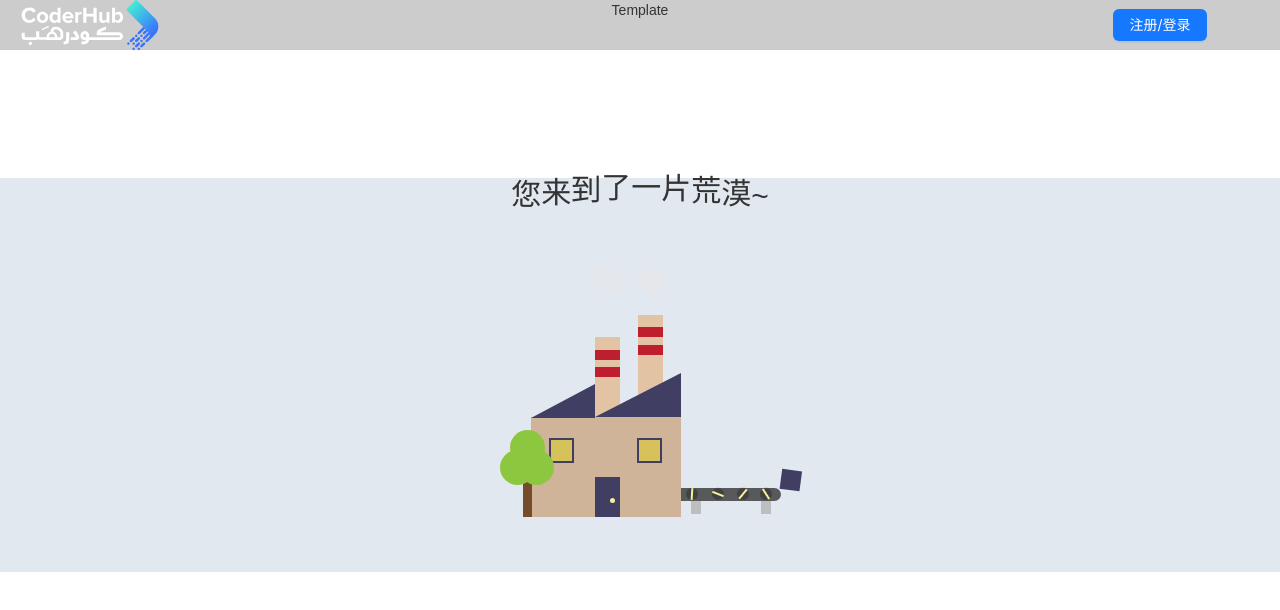
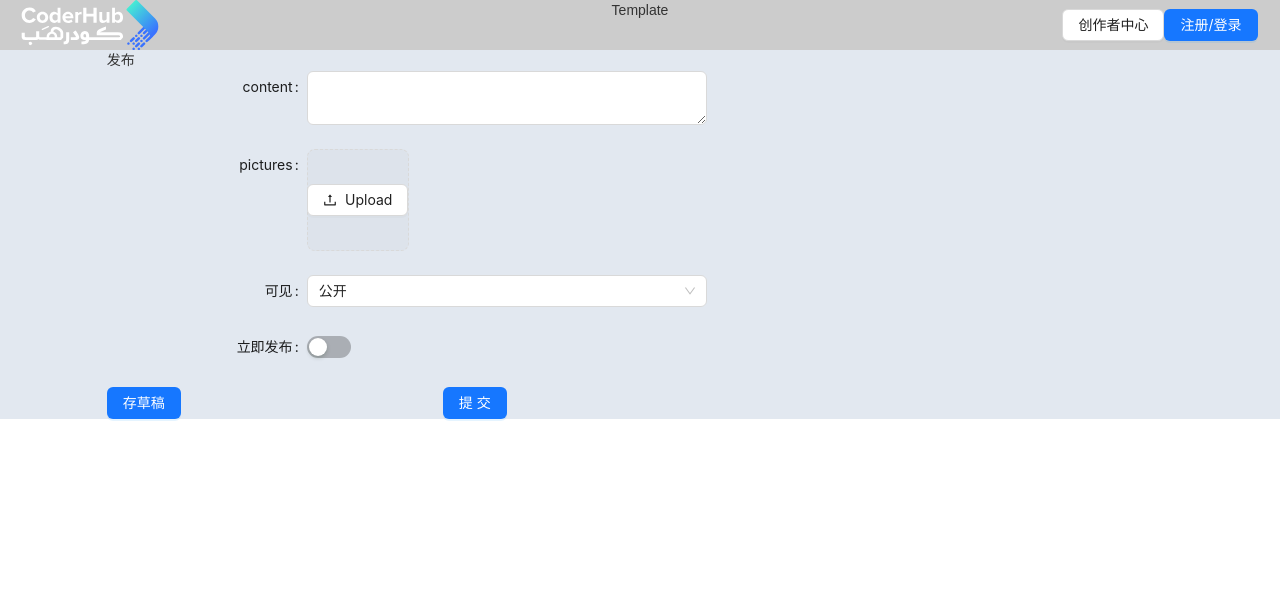
Before and after one commit to James4518/coderhub_headend, a React (Create React App) app: page /#/creator/publish in a window 1280 px wide. Shown: the top 610 px of the page. Built offline with nearby package versions, Linux system fonts and the light colour scheme; no server answers.

Commit message:
try publish

```diff
--- a/src/compoments/app-header/cpns/right/index.tsx
+++ b/src/compoments/app-header/cpns/right/index.tsx
@@ -22,8 +22,12 @@ const HeaderRight: FC<IProps> = () => {
     logout();
     storageHelper.clear(storageType);
   };
+  const createBtnClick = () => {
+    navigate('/creator');
+  };
   return (
     <RightWrapper>
+      <Button onClick={createBtnClick}>创作者中心</Button>
       {userId ? (
         <Button type="primary" onClick={signOutClick}>
           登出
--- a/src/router/index.tsx
+++ b/src/router/index.tsx
@@ -6,6 +6,8 @@ const Register = lazy(() => import('@/views/register'));
 const Login = lazy(() => import('@/views/login'));
 const Personal = lazy(() => import('@/views/personal'));
 const NotFound = lazy(() => import('@/views/notFound'));
+const Creater = lazy(() => import('@/views/creator'));
+const Publish = lazy(() => import('@/views/creator/cpns/publish'));
 
 const routes: RouteObject[] = [
   {
@@ -29,6 +31,16 @@ const routes: RouteObject[] = [
     element: <Personal />
   },
   {
+    path: '/creator',
+    element: <Creater />,
+    children: [
+      {
+        path: '/creator/publish',
+        element: <Publish />
+      }
+    ]
+  },
+  {
     path: '*',
     element: <NotFound />
   }
--- /dev/null
+++ b/src/views/creator/cpns/publish/index.tsx
@@ -0,0 +1,198 @@
+import React, { memo, useState } from 'react';
+import type { FC, ReactNode } from 'react';
+import {
+  Button,
+  DatePicker,
+  Form,
+  Input,
+  Select,
+  Switch,
+  Image,
+  Upload,
+  UploadFile,
+  UploadProps,
+  FormProps,
+  Flex
+} from 'antd';
+import { useAppSelector, useAppShallowEqual } from '@/store';
+import { RcFile } from 'antd/es/upload';
+import { PublishField } from './type';
+import { UploadOutlined } from '@ant-design/icons';
+import dayjs, { Dayjs } from 'dayjs';
+
+interface IProps {
+  children?: ReactNode;
+}
+
+const Publish: FC<IProps> = () => {
+  const { TextArea } = Input;
+  const { username } = useAppSelector(
+    (state) => ({
+      username: state.user.name
+    }),
+    useAppShallowEqual
+  );
+  const [immediatePublish, setImmediatePublish] = useState(true);
+  const [previewOpen, setPreviewOpen] = useState(false);
+  const [previewImage, setPreviewImage] = useState('');
+  const [fileList, setFileList] = useState<UploadFile[]>([]);
+  const currentDate = dayjs();
+  const disabledDate = (current: Dayjs): boolean => {
+    return current && current.isBefore(currentDate.startOf('day'));
+  };
+  const disabledTime = (selectedDate: Dayjs | null) => {
+    if (selectedDate && selectedDate.isSame(currentDate, 'day')) {
+      return {
+        disabledHours: () =>
+          Array.from({ length: 24 }, (_, index) => index).splice(
+            0,
+            currentDate.hour()
+          ),
+        disabledMinutes: () =>
+          Array.from({ length: 60 }, (_, index) => index).splice(
+            0,
+            currentDate.minute() + 1
+          )
+      };
+    }
+    return {};
+  };
+  const handleSwitchChange = (checked: boolean) => {
+    setImmediatePublish(checked);
+  };
+  const getBase64 = (file: RcFile): Promise<string> =>
+    new Promise((resolve, reject) => {
+      const reader = new FileReader();
+      reader.readAsDataURL(file);
+      reader.onload = () => resolve(reader.result as string);
+      reader.onerror = (error) => reject(error);
+    });
+  const handlePreview = async (file: UploadFile) => {
+    if (!file.url && !file.preview) {
+      file.preview = await getBase64(file.originFileObj as RcFile);
+    }
+    setPreviewImage(file.url || (file.preview as string));
+    setPreviewOpen(true);
+  };
+  const beforeUpload = (file: RcFile): Promise<Blob | RcFile> => {
+    return new Promise((resolve) => {
+      const reader = new FileReader();
+      reader.readAsDataURL(file);
+      reader.onload = () => {
+        const img = document.createElement('img');
+        img.src = reader.result as string;
+        img.onload = () => {
+          const canvas = document.createElement('canvas');
+          canvas.width = img.naturalWidth;
+          canvas.height = img.naturalHeight;
+          const ctx = canvas.getContext('2d')!;
+          ctx.drawImage(img, 0, 0);
+          ctx.fillStyle = 'white';
+          ctx.textBaseline = 'middle';
+          ctx.font = '20px Arial';
+          const coderhubText = 'coderhub';
+          const usernameText = `by ${username}`;
+          const coderhubWidth = ctx.measureText(coderhubText).width;
+          const usernameWidth = ctx.measureText(usernameText).width;
+          ctx.fillText(
+            coderhubText,
+            canvas.width - coderhubWidth - 20,
+            canvas.height - 50
+          );
+          ctx.fillText(
+            usernameText,
+            canvas.width - usernameWidth - 20,
+            canvas.height - 20
+          );
+          canvas.toBlob((blob) => {
+            resolve(blob || file);
+          });
+        };
+      };
+    });
+  };
+  const handleChange: UploadProps['onChange'] = ({ fileList: newFileList }) =>
+    setFileList(newFileList);
+  const onFinish: FormProps<PublishField>['onFinish'] = (values) => {
+    console.log('Success:', values);
+  };
+  const onFinishFailed: FormProps<PublishField>['onFinishFailed'] = (
+    errorInfo
+  ) => {
+    console.log('Failed:', errorInfo);
+  };
+  return (
+    <Form
+      name="basic"
+      labelCol={{ span: 8 }}
+      wrapperCol={{ span: 16 }}
+      style={{ maxWidth: 600 }}
+      initialValues={{ remember: true }}
+      onFinish={onFinish}
+      onFinishFailed={onFinishFailed}
+      autoComplete="off"
+    >
+      <Form.Item label="content" name="content">
+        <TextArea />
+      </Form.Item>
+      <Form.Item label="pictures" name="picture">
+        <div>
+          <Upload
+            maxCount={9}
+            beforeUpload={beforeUpload}
+            listType="picture-card"
+            fileList={fileList}
+            onPreview={handlePreview}
+            onChange={handleChange}
+          >
+            <Button icon={<UploadOutlined />}>Upload</Button>
+          </Upload>
+          {previewImage && (
+            <Image
+              wrapperStyle={{ display: 'none' }}
+              preview={{
+                visible: previewOpen,
+                onVisibleChange: (visible) => setPreviewOpen(visible),
+                afterOpenChange: (visible) => !visible && setPreviewImage('')
+              }}
+              src={previewImage}
+            />
+          )}
+        </div>
+      </Form.Item>
+      <Form.Item label="可见">
+        <Select defaultValue="publish">
+          <Select.Option value="publish">公开</Select.Option>
+          <Select.Option value="friends">好友</Select.Option>
+          <Select.Option value="private">私密</Select.Option>
+        </Select>
+      </Form.Item>
+      <Form.Item label="立即发布" valuePropName="checked" name="isNow">
+        <Switch checked={immediatePublish} onChange={handleSwitchChange} />
+      </Form.Item>
+      {!immediatePublish && (
+        <Form.Item label="发布时间" name="publishTime">
+          <DatePicker
+            showTime={{ format: 'HH:mm' }}
+            format="YYYY-MM-DD HH:mm"
+            disabledDate={disabledDate}
+            disabledTime={disabledTime}
+            defaultValue={currentDate}
+          />
+        </Form.Item>
+      )}
+      <Form.Item>
+        <Flex justify="space-between" align="center">
+          <Button type="primary" htmlType="submit">
+            存草稿
+          </Button>
+          <Button type="primary" htmlType="submit">
+            提交
+          </Button>
+        </Flex>
+      </Form.Item>
+    </Form>
+  );
+};
+
+export default memo(Publish);
--- /dev/null
+++ b/src/views/creator/cpns/publish/type.ts
@@ -0,0 +1,10 @@
+export enum Visibility {
+  PUBLIC = 'public',
+  FRIENDS = 'friends',
+  PRIVATE = 'private'
+}
+
+export interface PublishField {
+  content: string;
+  visibility: Visibility;
+}
--- /dev/null
+++ b/src/views/creator/index.tsx
@@ -0,0 +1,22 @@
+import React, { memo } from 'react';
+import type { FC, ReactNode } from 'react';
+import { Outlet, useNavigate } from 'react-router-dom';
+
+interface IProps {
+  children?: ReactNode;
+}
+
+const Creator: FC<IProps> = () => {
+  const navigate = useNavigate();
+  const publishBtnClick = () => {
+    navigate('/creator/publish');
+  };
+  return (
+    <>
+      <button onClick={publishBtnClick}>发布</button>
+      <Outlet />
+    </>
+  );
+};
+
+export default memo(Creator);
--- a/src/views/login/index.tsx
+++ b/src/views/login/index.tsx
@@ -39,8 +39,8 @@ const Login: FC<IProps> = () => {
     );
     if (fetchUserDataAction.fulfilled.match(res)) {
       message.success('登录成功！');
-      updateUser(storageType, res.payload.data.userId);
-      login();
+      await updateUser(storageType, res.payload.data.userId);
+      await login();
       location.pathname == '/login' ? navigate('/') : navigate(0);
     }
     if (fetchUserDataAction.rejected.match(res)) {
```
